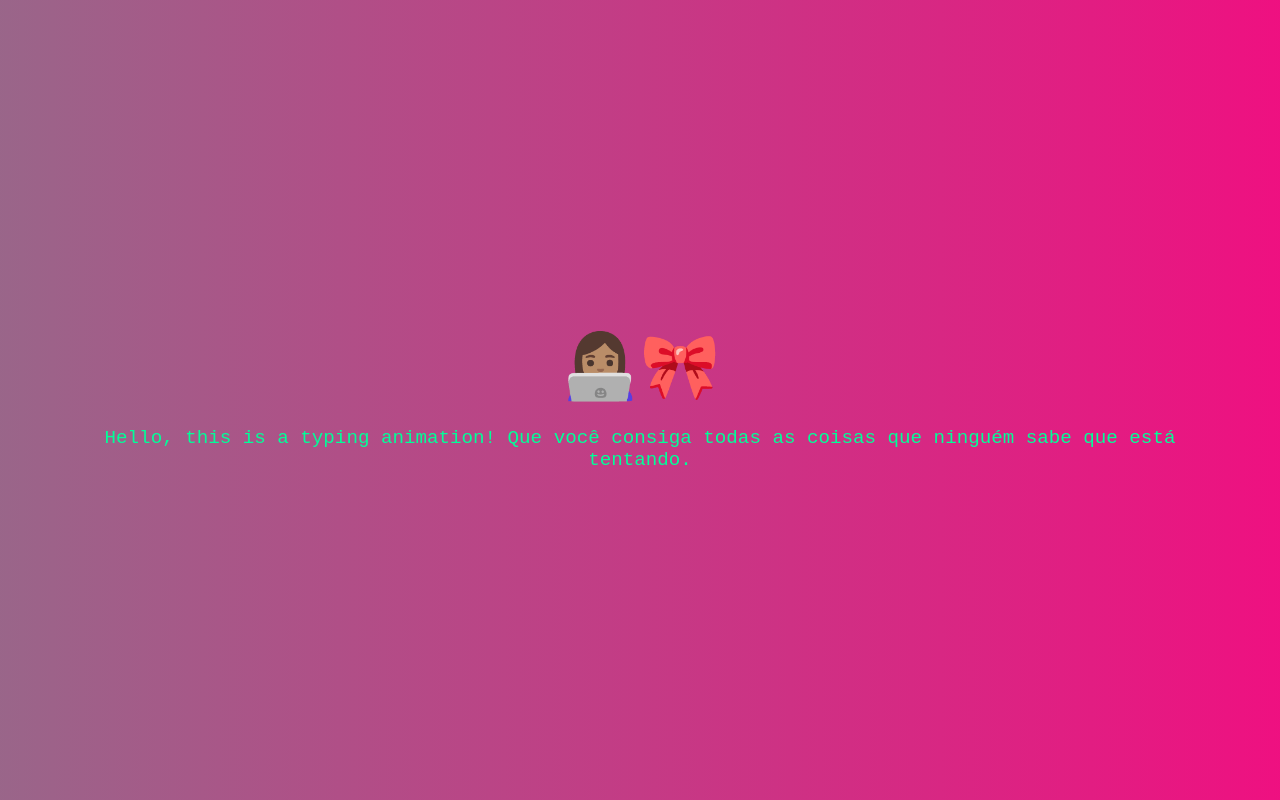
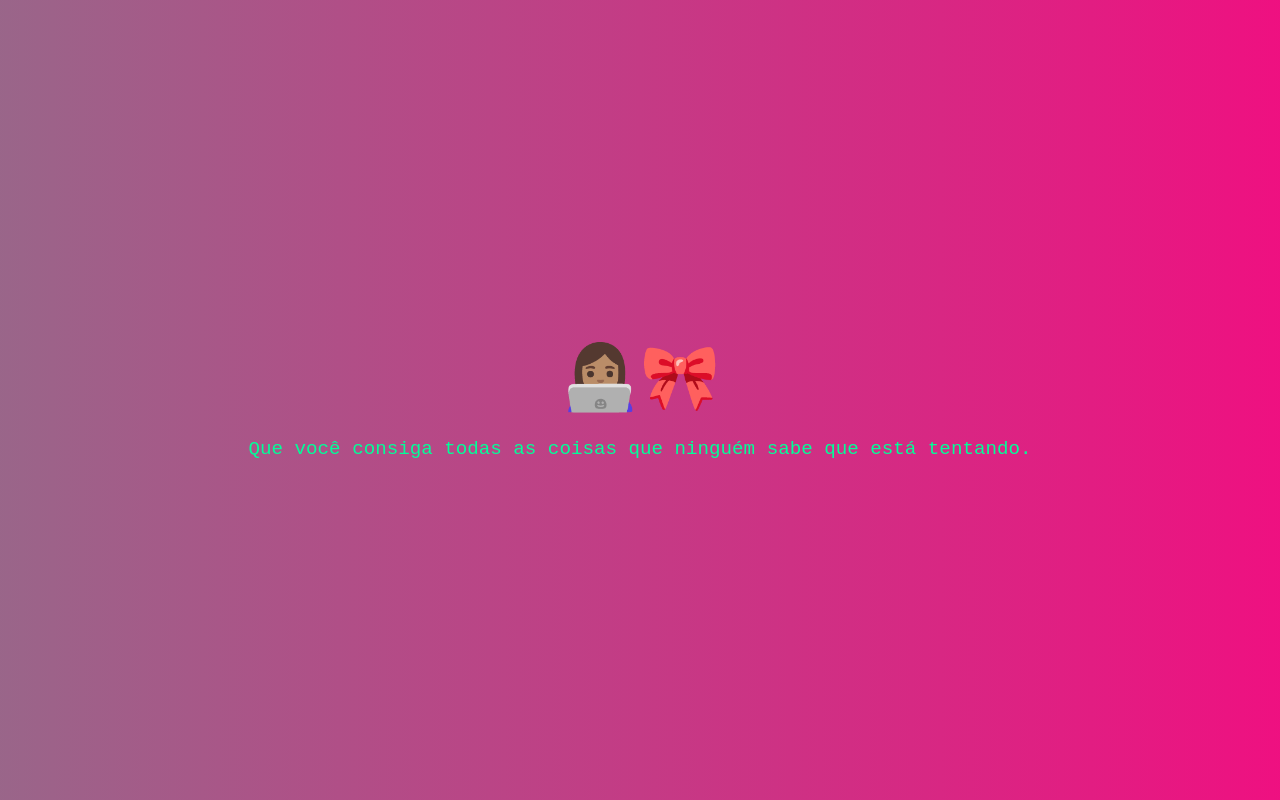
Before and after one commit to jvmaced0/mari, a plain HTML site: page index2.html in a window 1280 px wide. Both pictures are taken after a click on the element "👩🏽‍💻🎀". Drawn offline with Linux system fonts and the light colour scheme.

Commit message:
Update index2.html

```diff
--- a/index2.html
+++ b/index2.html
@@ -50,7 +50,7 @@
 <body>
 
 <div id="emoji">👩🏽‍💻🎀</div>
-<div id="msg">Hello, this is a typing animation! Que você consiga todas as coisas que ninguém sabe que está tentando.</div>
+<div id="msg">Que você consiga todas as coisas que ninguém sabe que está tentando.</div>
 
 <script>
   const emoji = document.getElementById('emoji');
```
